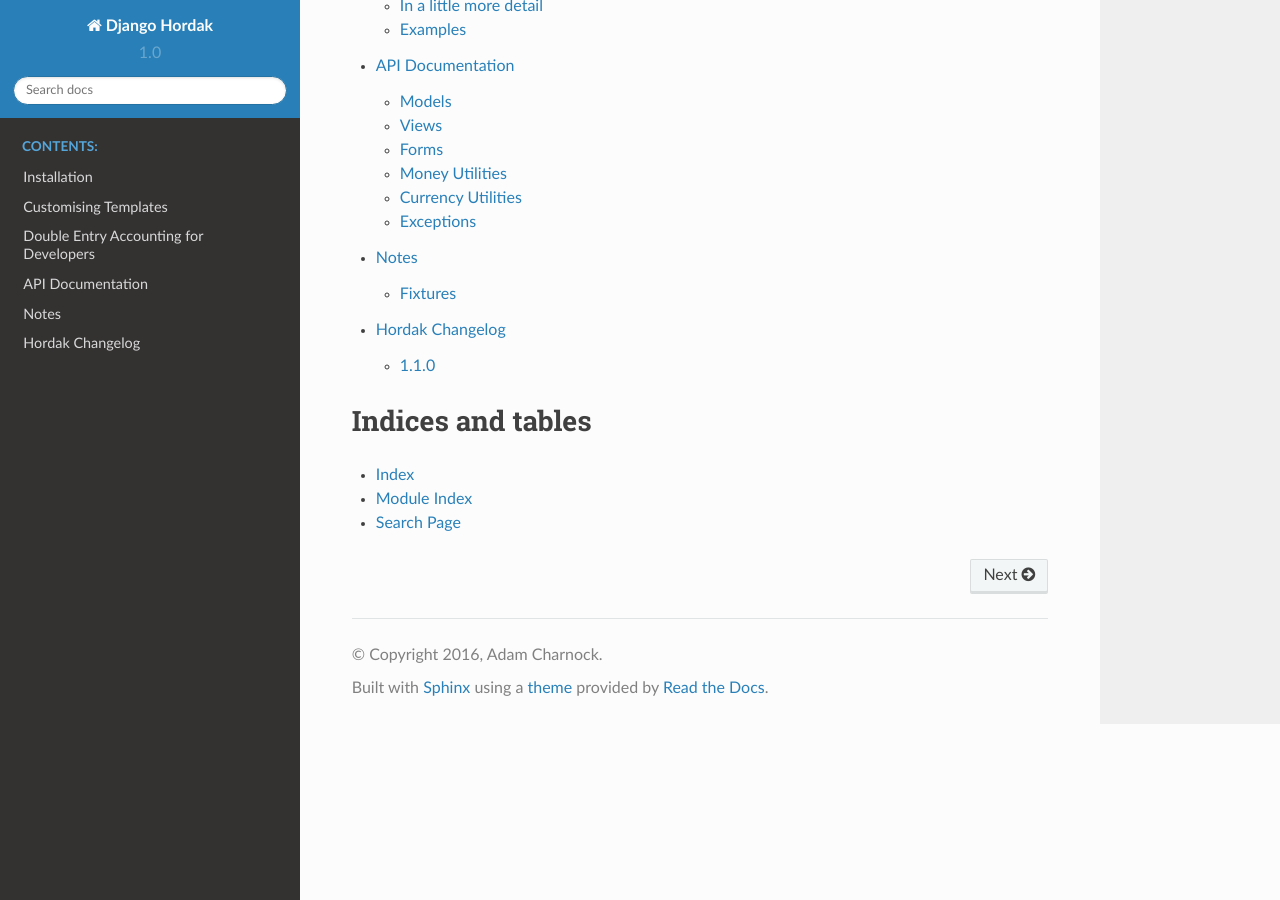
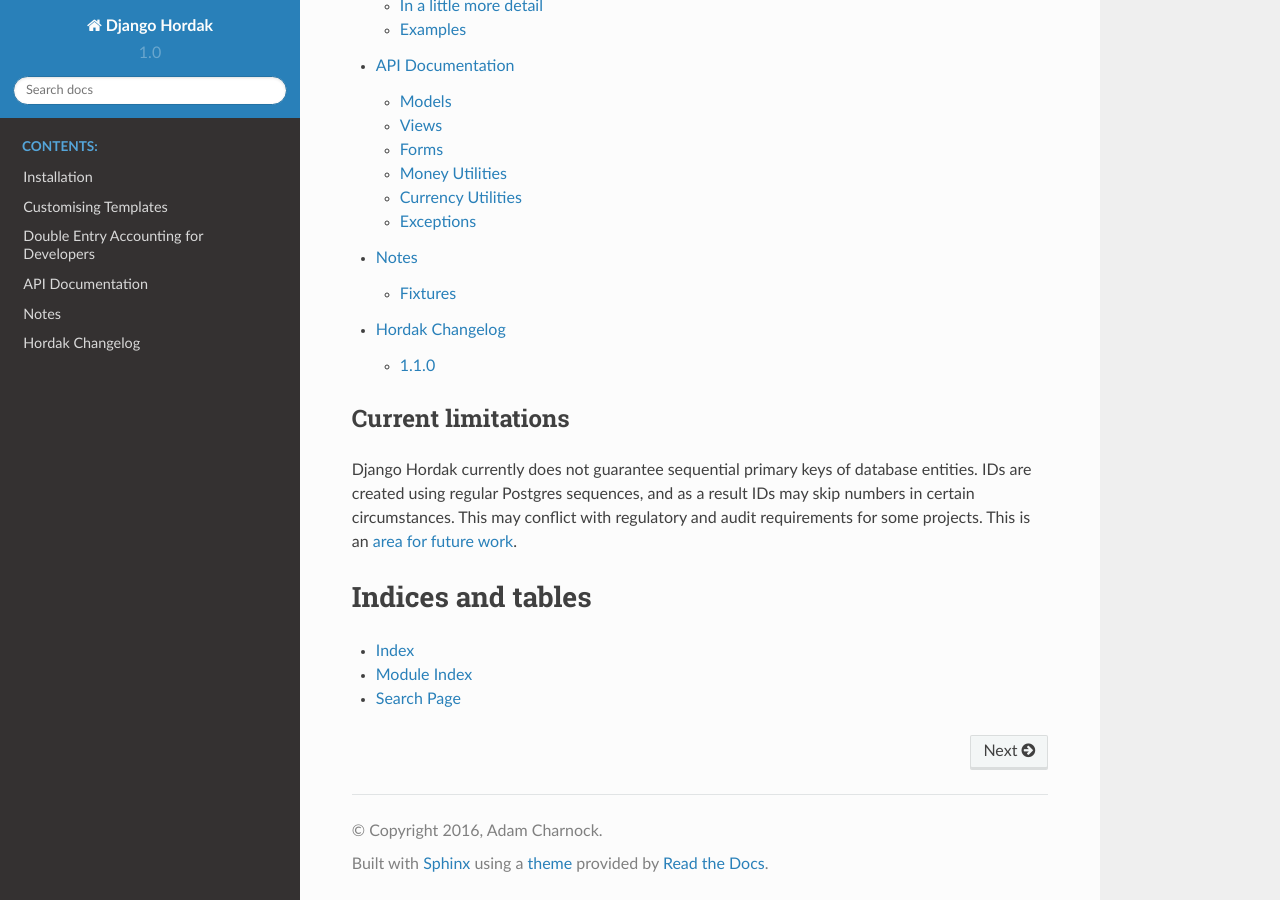
Before and after one commit to adamcharnock/django-hordak, a Sphinx documentation site: the page built from docs/index.rst, in a window 1280 px wide and 900 px high, scrolled down 954 px. Built offline with Sphinx 7.4.7 and the Read the Docs theme 2.0.0, drawn with Linux system fonts in a browser that asks for light colours.

Commit message:
Adding 'Current limitations' to docs

```diff
--- a/docs/index.rst
+++ b/docs/index.rst
@@ -39,6 +39,18 @@ ensure data integrity. MySQL could be certainly supported in future, volunteers
     notes
     changelog
 
+Current limitations
+-------------------
+
+Django Hordak currently does not guarantee sequential primary keys of database entities.
+IDs are created using regular Postgres sequences, and as a result IDs may skip numbers in
+certain circumstances. This may conflict with regulatory and audit requirements for
+some projects. This is an
+`area <https://stackoverflow.com/a/19006312/764723>`_
+`for <https://www.postgresql.org/message-id/44E376F6.7010802@seaworthysys.com>`_
+`future <https://wiki.postgresql.org/wiki/FAQ#Why_are_there_gaps_in_the_numbering_of_my_sequence.2FSERIAL_column.3F_Why_aren.27t_my_sequence_numbers_reused_on_transaction_abort.3F>`_
+`work <https://stackoverflow.com/questions/9984196/postgresql-gapless-sequences/9985219#9985219>`_.
+
 Indices and tables
 ==================
 
```
